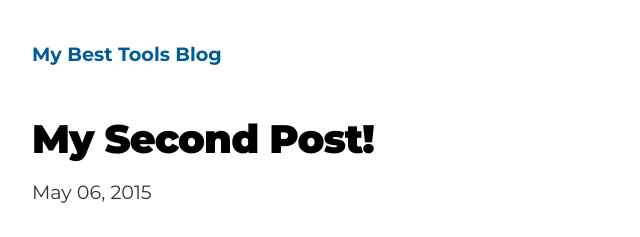
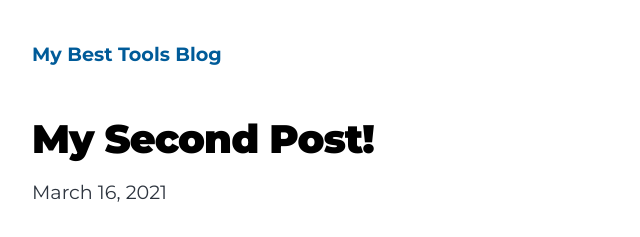
Before and after one commit to mybesttools/azure-blog, a Gatsby site: page /my-second-post/ in a window 1280 px wide. Shown: the top 237 px of the page, 292-932 px from the left. Built offline with nearby package versions, Linux system fonts and the light colour scheme; Gatsby itself is replaced by a stand-in of ours.

Commit message:
Update index.md

```diff
--- a/content/blog/my-second-post/index.md
+++ b/content/blog/my-second-post/index.md
@@ -1,6 +1,6 @@
 ---
 title: My Second Post!
-date: "2015-05-06T23:46:37.121Z"
+date: "2021-03-16T21:46:37.121Z"
 ---
 
 Wow! I love blogging so much already.
```
